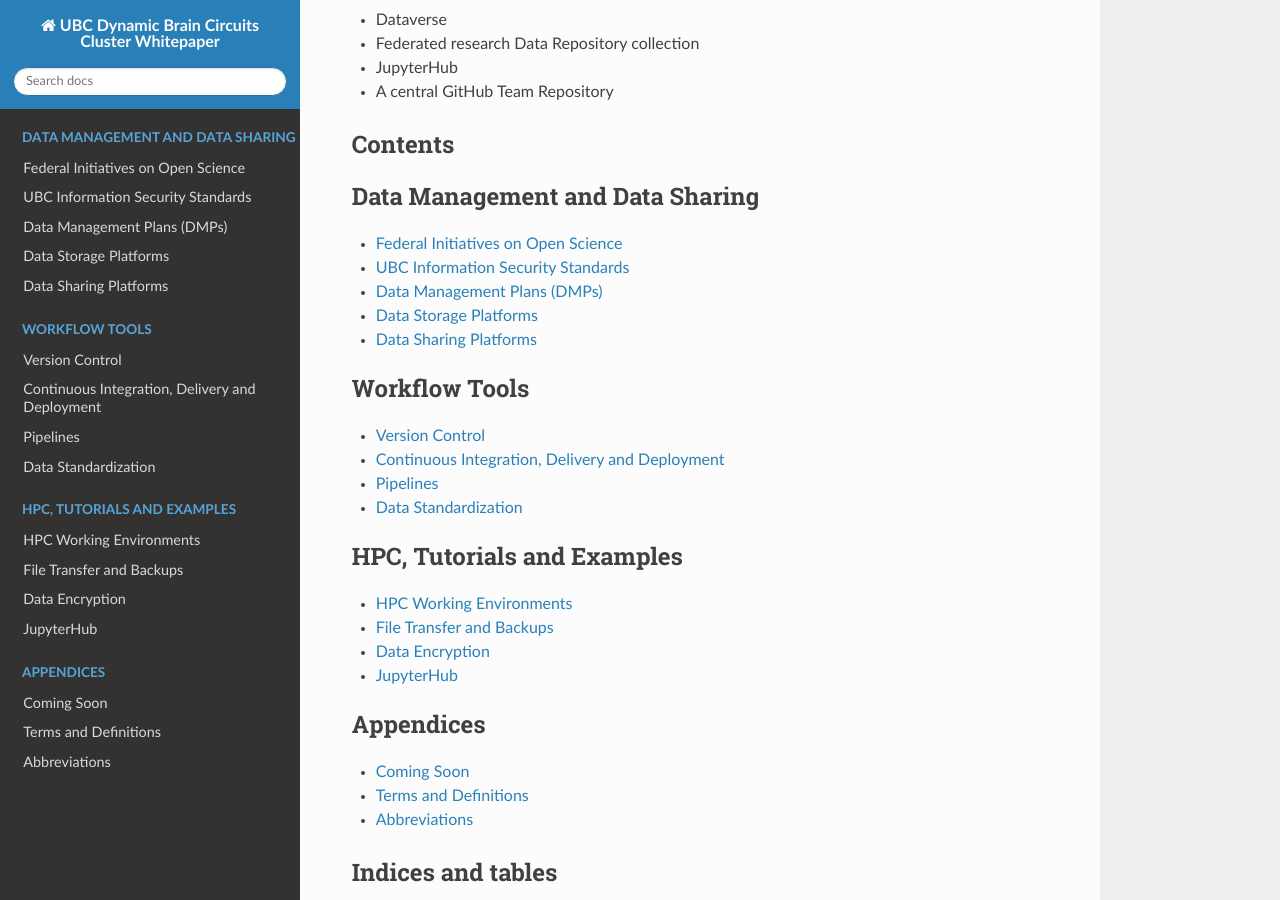
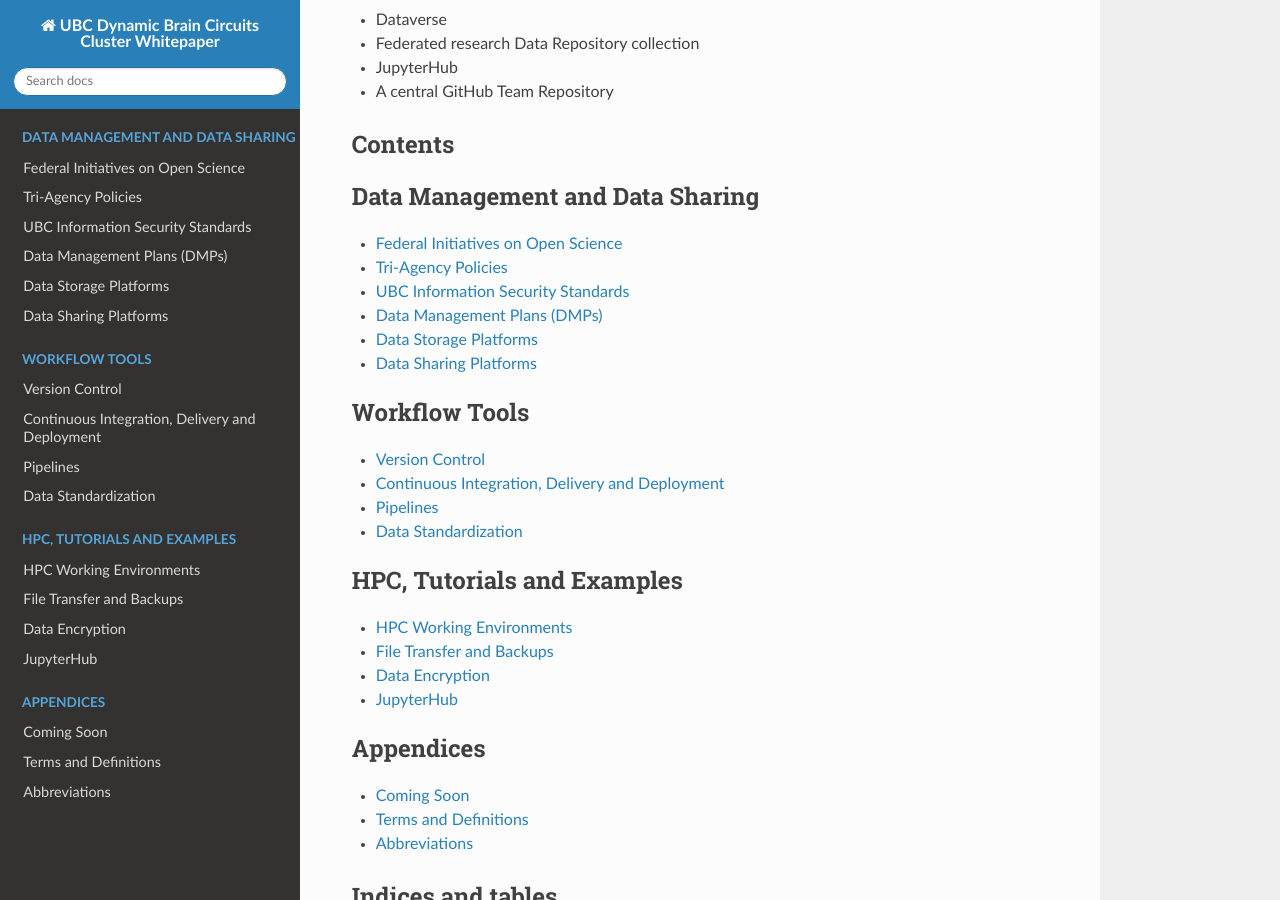
Before and after one commit to ubcbraincircuits/whitepaper, a Sphinx documentation site: the page built from source/index.rst, in a window 1280 px wide and 900 px high, scrolled down 1277 px. Built offline with Sphinx 7.4.7 and the Read the Docs theme 2.0.0, drawn with Linux system fonts in a browser that asks for light colours; pages that are not in the unit, such as notebooks, are missing from menus.

Commit message:
Add tri-agency to toc tree

```diff
--- a/source/index.rst
+++ b/source/index.rst
@@ -32,6 +32,7 @@
    :caption: Data Management and Data Sharing
 
    ethics_legal/federal
+   ethics_legal/tri-agency
    ethics_legal/index
    dmp/index
    data_storage/index
```
